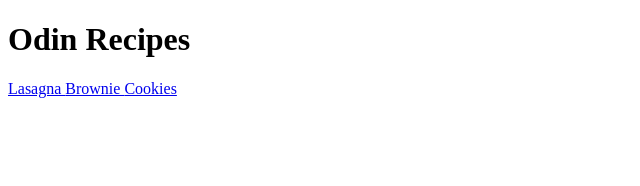
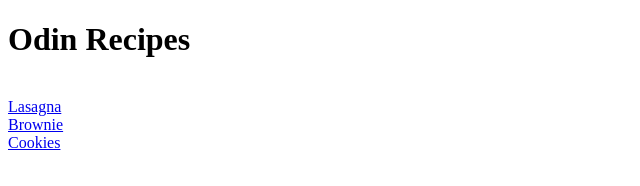
Before and after one commit to ItzPahan/odin-recipes, a plain HTML site: page index.html in a window 1280 px wide. Shown: the whole page, without its empty margins (0-640 px from the left). Drawn offline with Linux system fonts and the light colour scheme.

Commit message:
Added line breaks
all the text were in a same line so had to add a line break

```diff
--- a/index.html
+++ b/index.html
@@ -5,9 +5,9 @@
         <title>Odin Recipes</title>
     </head>
     <body>
-        <h1>Odin  Recipes</h1>
-        <a href="./recipes/lasagna.html" target="_blank" rel="noreferrer"> Lasagna </a>
-        <a href="./recipes/brownie.html" target="_blank" rel="noreferrer"> Brownie </a>
+        <h1>Odin  Recipes</h1><br>
+        <a href="./recipes/lasagna.html" target="_blank" rel="noreferrer"> Lasagna </a> <br>
+        <a href="./recipes/brownie.html" target="_blank" rel="noreferrer"> Brownie </a> <br>
         <a href="./recipes/cookies.html" target="_blank" rel="noreferrer"> Cookies </a>
     </body>
 </html>
```
